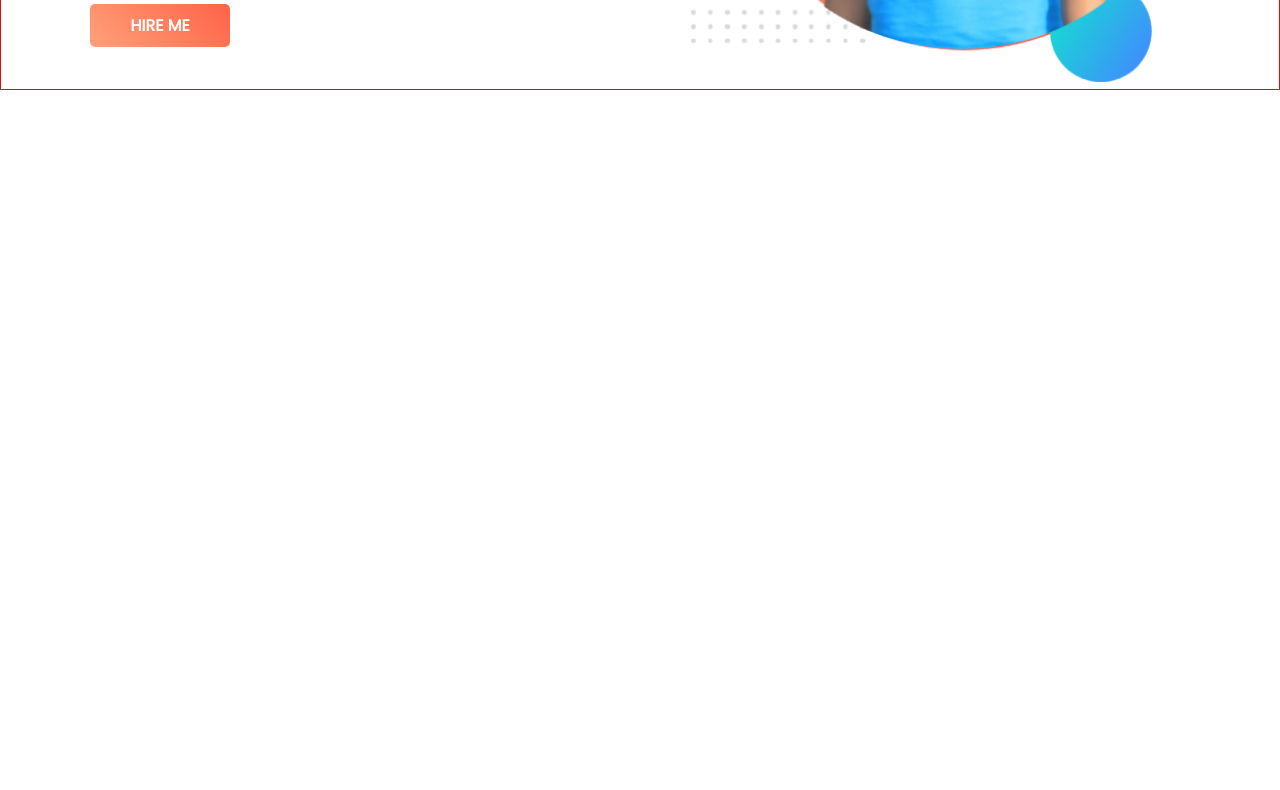
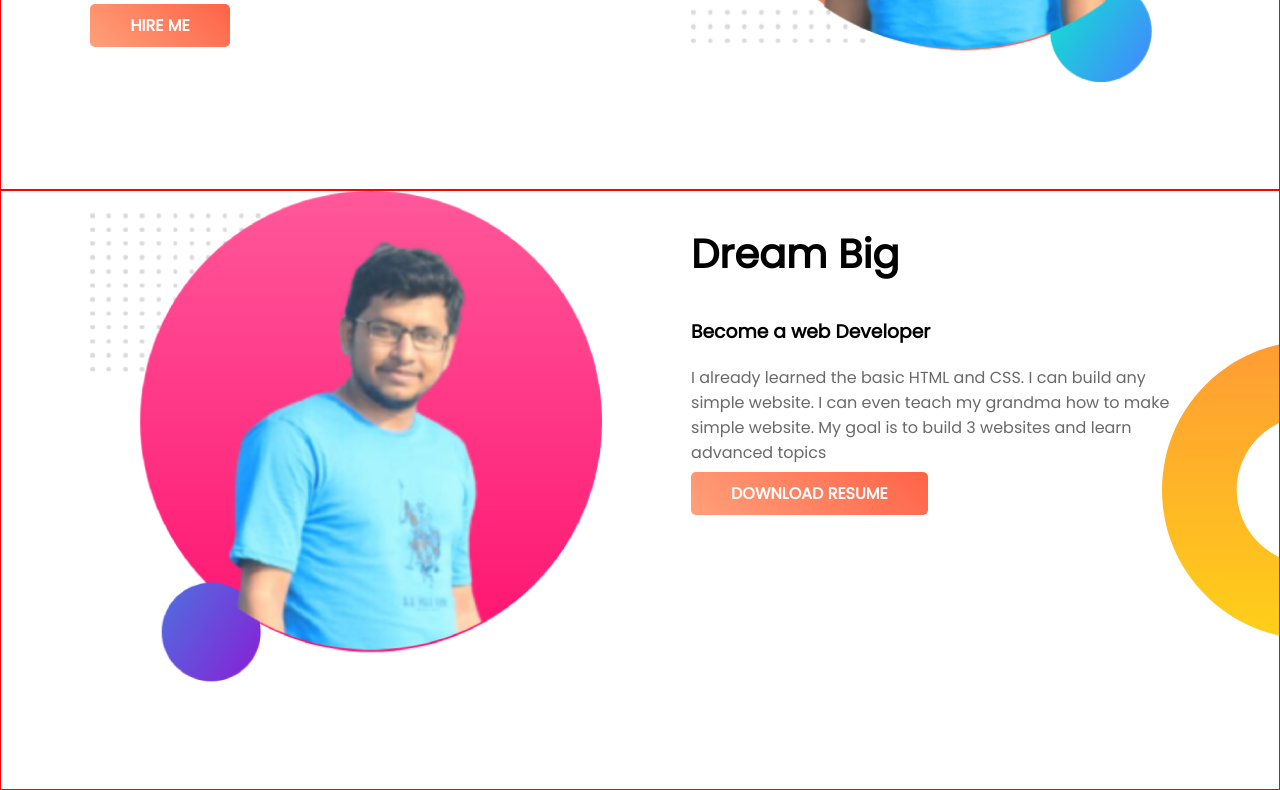
Before and after one commit to bishnunth20/developer-portfolio, a plain HTML site: page index.html in a window 1280 px wide. Shown: the part 426-1216 px from the top of the page. Before the commit the page ends 800 px from the top, so only its background shows below. Drawn offline with Linux system fonts and the light colour scheme.

Commit message:
dream area added

```diff
--- a/index.html
+++ b/index.html
@@ -27,5 +27,17 @@
       <img src="images/bishnu-portfolio.png" alt="">
     </div>
   </section>
+  <!-- dream area -->
+  <section class="dream-area">
+    <div class="half-width">
+      <img src="images/bishnu-portfolio2.png" alt="">
+    </div>
+    <div class="half-width">
+      <h2>Dream Big</h2>
+      <h3>Become a web Developer</h3>
+      <p>I already learned the basic HTML and CSS. I can build any simple website. I can even teach my grandma how to make simple website. My goal is to build 3 websites and learn advanced topics</p>
+      <a class="link-button" href="https://www.linkedin.com/company/programminghero/" target="_blank">DOWNLOAD RESUME</a>
+    </div>
+  </section>
 </body>
 </html>
--- a/style.css
+++ b/style.css
@@ -4,6 +4,9 @@ body{
 }
 h1{
   font-size: 50px;
+}
+h2{
+  font-size: 40px;
 }
 p{
   color: dimgray;
@@ -35,8 +38,14 @@ section{
   border: 1px solid red;
   display: flex;
   /* height: 600px; */
+  padding-bottom: 100px;
 }
 .top-banner{
   background-image: url(images/top-banner.png);
   background-repeat: no-repeat;
 }
+.dream-area{
+  background-image: url(images/dream-bg.png);
+  background-repeat: no-repeat;
+  background-position: right;
+}
```
